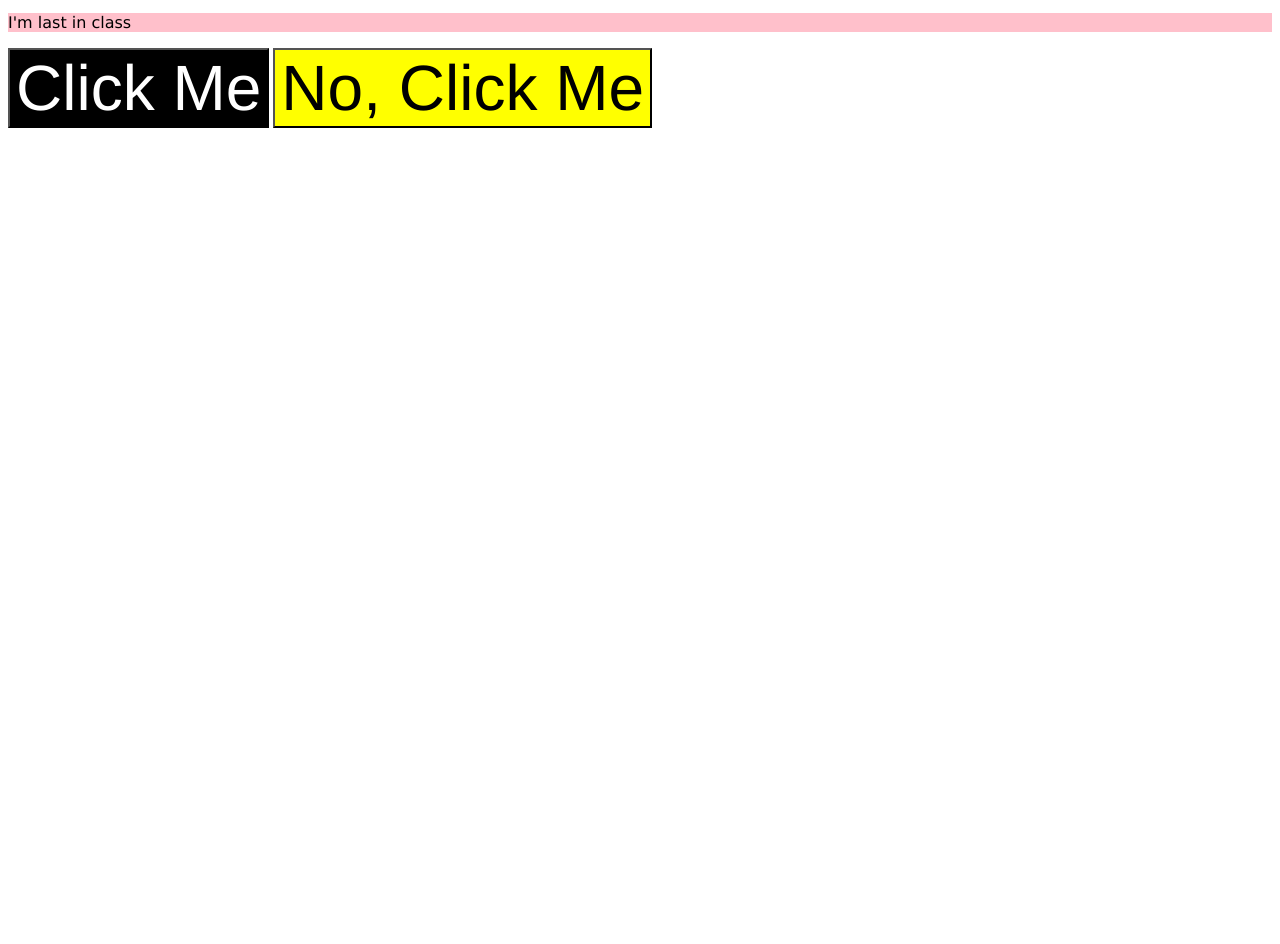
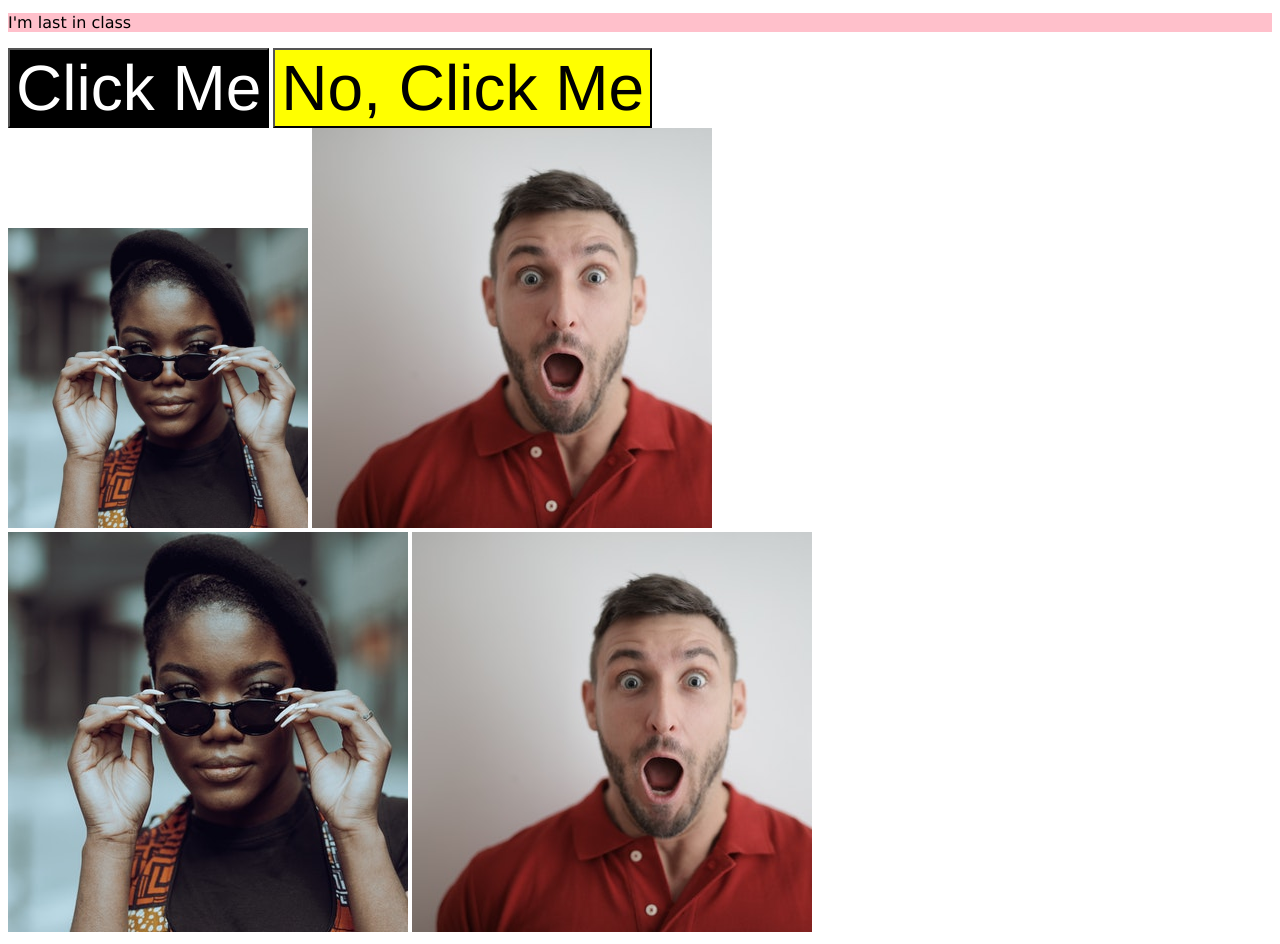
Before and after one commit to kevlyu/Practice, a plain HTML site: page index.html in a window 1280 px wide. Shown: the part 345-1289 px from the top of the page. Before the commit the page ends 800 px from the top, so only its background shows below. Drawn offline with Linux system fonts and the light colour scheme.

Commit message:
chaining

```diff
--- a/index.html
+++ b/index.html
@@ -26,5 +26,14 @@
 
     <button class="click">Click Me</button>
     <button class="noclick">No, Click Me</button>
+
+    <div>
+        <img class="avatar proportioned" src="./practice/pexels-katho-mutodo-8434791.jpg" alt="Woman with glasses">
+        <img class="avatar distorted" src="./practice/pexels-andrea-piacquadio-3777931.jpg" alt="Man with surprised expression">
+    </div>
+    <div>
+      <img class="original proportioned" src="./practice/pexels-katho-mutodo-8434791.jpg" alt="Woman with glasses">
+      <img class="original distorted" src="./practice/pexels-andrea-piacquadio-3777931.jpg" alt="Man with surprised expression">
+    </div>
 </body>
 </html>
--- a/practice/styles.css
+++ b/practice/styles.css
@@ -33,3 +33,10 @@ h1 {
 .noclick {
     background-color: yellow;
 }
+.avatar.proportioned {
+    width: 300px;
+}
+.avatar.disproportioned {
+    width: 200px;
+    height: 400px;
+}
```
Also changed, not shown: practice/pexels-andrea-piacquadio-3777931.jpg (added), practice/pexels-katho-mutodo-8434791.jpg (added).
